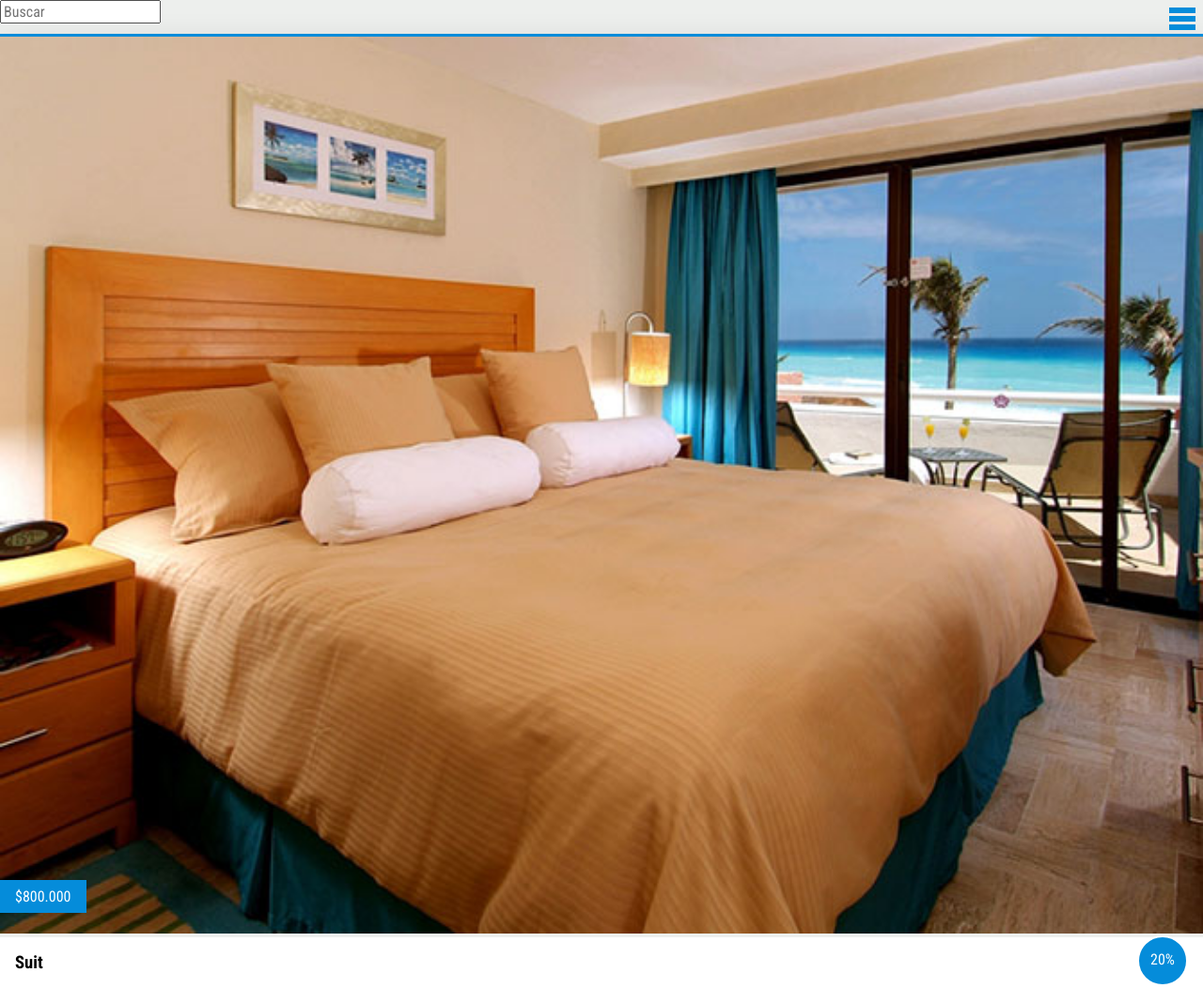
After one commit to Darktowers/DeluxeLine, a PHP site: page /buscar.html in a window 1280 px wide. The commit adds this page. Shown: the whole page at 94% size. Run offline with PHP 8.4, Linux system fonts and the light colour scheme.

Commit message:
index con flujo de busqueda

```diff
--- /dev/null
+++ b/buscar.html
@@ -0,0 +1,44 @@
+<!DOCTYPE html>
+<html lang="en">
+<head>
+	<meta charset="UTF-8">
+	<title>Buscar Habitaciones</title>
+	<meta name="viewport" content="width=device-width, user-scalable=no, initial-scale=1.0, maximum-scale=1.0, minimum-scale=1.0">
+	<link rel="stylesheet" href="css/main.css">
+	<link href='https://fonts.googleapis.com/css?family=Roboto+Condensed:400,400italic,300,700italic,700' rel='stylesheet' type='text/css'>
+
+</head>
+</head>
+<body>
+	<header class="Cabecera">
+	<input type="text" placeholder="Buscar">
+
+		<div class="Menumovil">
+			<nav class="Menumovil-ul">
+				<li class="Menumovil-item"><a href="" class="Menumovil-link">Home</a></li>
+				<li class="Menumovil-item"><a href="" class="Menumovil-link">Beneficios</a></li>
+				<li class="Menumovil-item"><a href="" class="Menumovil-link">Calidad</a></li>
+				<li class="Menumovil-item"><a href="" class="Menumovil-link">Ubicacion</a></li>
+			</nav>
+
+		</div>
+		<div class="Menumovil-icono">
+			<span class="Menumovil-grid"></span>
+			<span class="Menumovil-grid"></span>
+			<span class="Menumovil-grid"></span>
+		</div>
+	</header>
+
+		<section class="Habitaciones">
+			<article class="Habitacion">
+				<img src="img/habitaciones/suite.jpg" alt="" class="Habitacion-img">
+				<div class="tipoHabitacion"><h3>Suit</h3></div>
+				<div class="precio">$800.000</div>
+				<div class="descuento">20%</div>
+			</article>
+		</section>
+
+
+
+</body>
+</html>
--- a/stylus/main.styl
+++ b/stylus/main.styl
@@ -225,6 +225,43 @@ body
 			width: 65%;
 			margin-top: 0.5em;
 
+/*Busqueda*/
+
+.Habitaciones
+	position: relative;
+	.Habitacion
+		box-shadow: 0 19px 38px rgba(0,0,0,0.30), 0 15px 12px rgba(0,0,0,0.22);
+		.Habitacion-img
+			width 100%
+		.tipoHabitacion
+			background: #fff;
+			padding: 1em;
+			text-align: left;
+			font-weight: 100;
+			h3
+				margin 0
+		.precio
+			position: absolute;
+			bottom: 80px;
+			padding: 0.5em 1em;
+			color: white;
+			background-color: #058CDA;
+
+		.descuento
+			border-radius: 50%;
+			border: 2px solid #fff;
+			width: 50px;
+			text-align: center;
+			height: 50px;
+			line-height: 3;
+			position: absolute;
+			bottom: 2px;
+			right: 0;
+			margin-right: 1em;
+			background-color: rgb(5, 140, 218);
+			color: white;
+		p
+			margin 0
 
 
 @media screen and (max-width:817px)
```
Also changed, not shown: css/main.css, img/habitaciones/suite.jpg (added).
